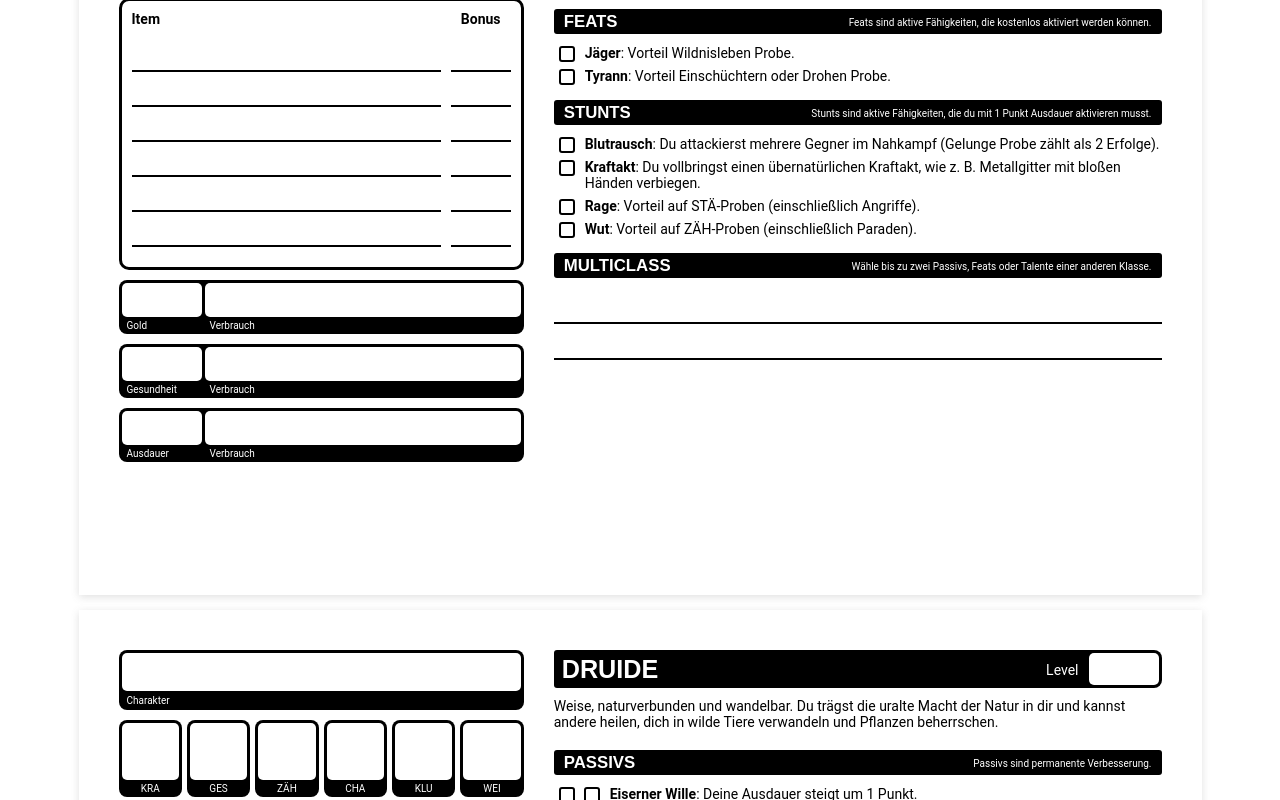
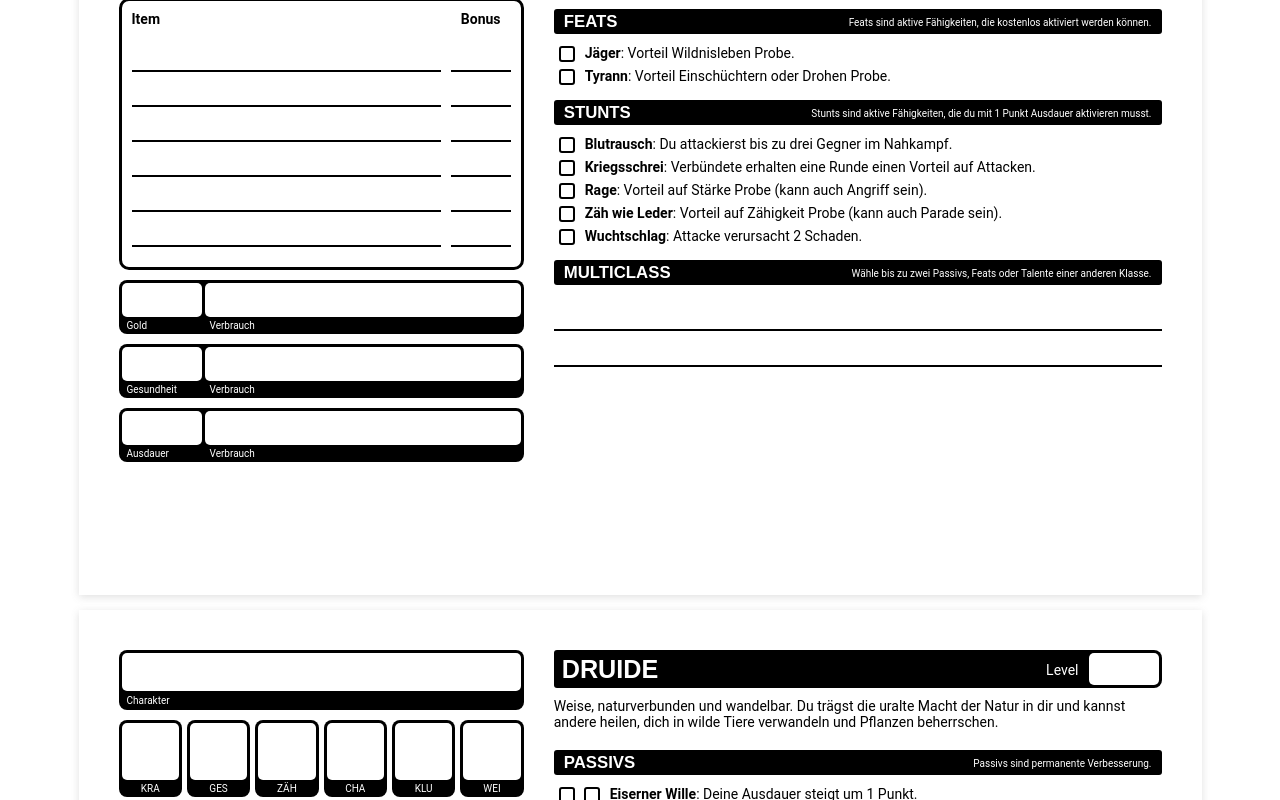
Before and after one commit to Paraldos/dungeoncrawl, a React (Vite) app: page / in a window 1280 px wide. Shown: the part 3520-4320 px from the top of the page. Built offline with nearby package versions, Linux system fonts and the light colour scheme.

Commit message:
Updated Barbarian

```diff
--- a/src/components/playbooks/data/Descriptions.js
+++ b/src/components/playbooks/data/Descriptions.js
@@ -71,7 +71,7 @@ const descriptions = {
   },
 
   multiattack(type_of_attack = "im Nahkampf") {
-    return `Du attackierst mehrere Gegner ${type_of_attack} (Gelunge Probe zählt als 2 Erfolge).`;
+    return `Du attackierst bis zu drei Gegner ${type_of_attack}.`;
   },
 
   skill(skills = []) {
--- a/src/components/playbooks/data/ListOfPlaybooks.js
+++ b/src/components/playbooks/data/ListOfPlaybooks.js
@@ -13,9 +13,16 @@ const listOfPlaybooks = [
     ],
     [
       new Talent("Blutrausch", descriptions.multiattack()),
-      new Talent("Kraftakt", descriptions.feat_of_strength),
-      new Talent("Rage", descriptions.rage),
-      new Talent("Wut", descriptions.fury),
+      new Talent(
+        "Kriegsschrei",
+        "Verbündete erhalten eine Runde einen Vorteil auf Attacken."
+      ),
+      new Talent("Rage", "Vorteil auf Stärke Probe (kann auch Angriff sein)."),
+      new Talent(
+        "Zäh wie Leder",
+        "Vorteil auf Zähigkeit Probe (kann auch Parade sein)."
+      ),
+      new Talent("Wuchtschlag", "Attacke verursacht 2 Schaden."),
     ]
   ),
   new Playbook(
```
